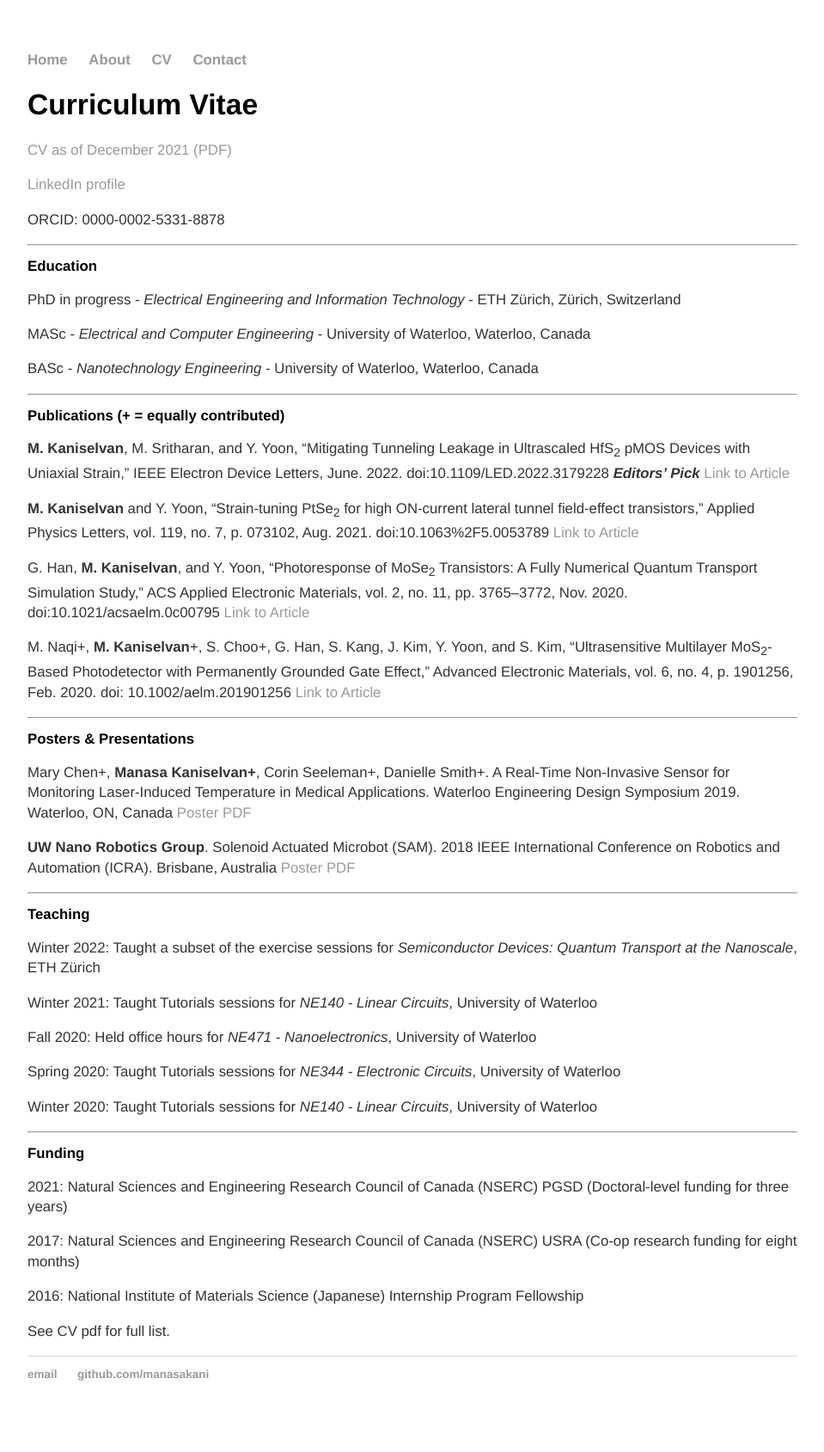
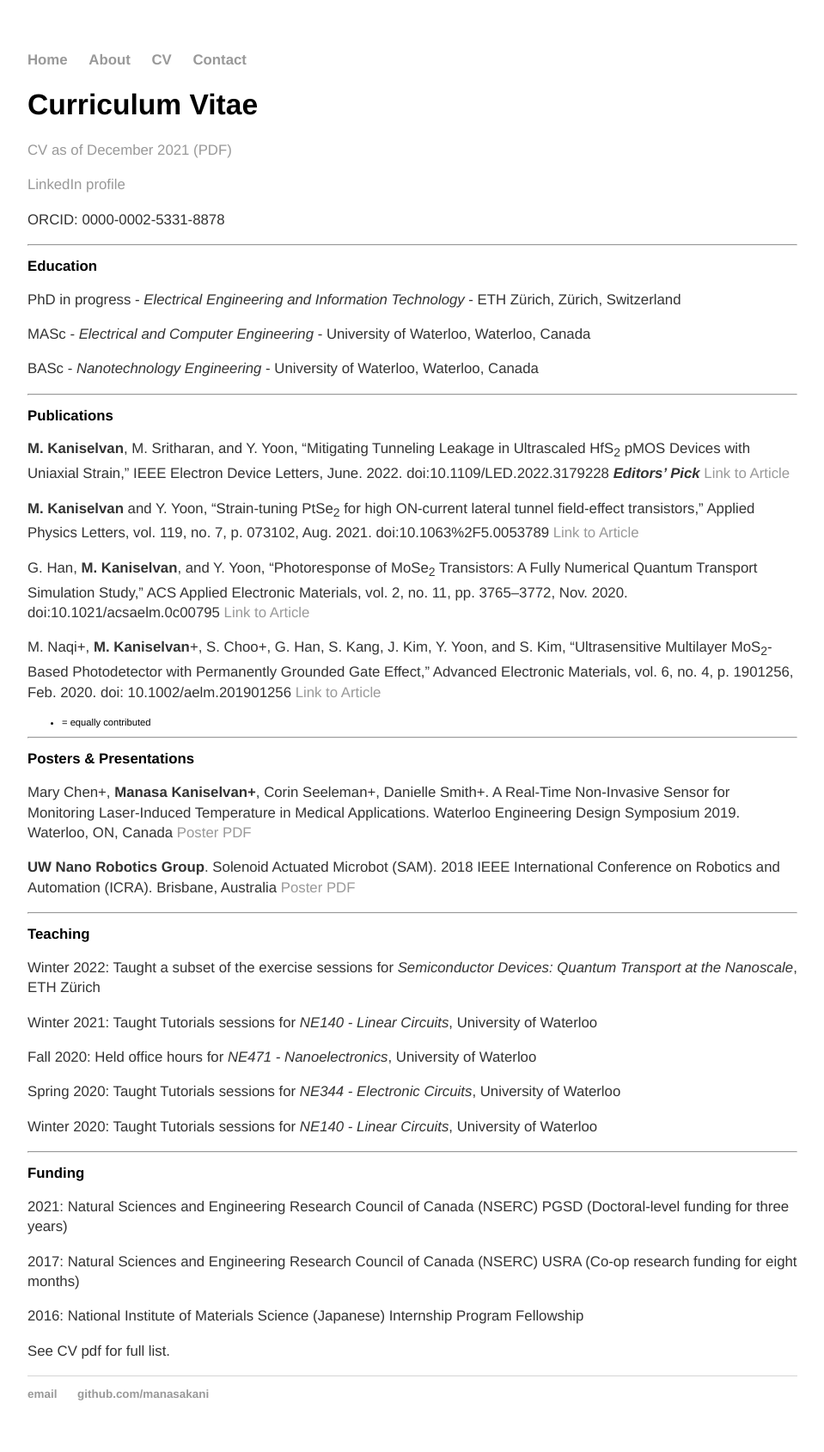
Before and after one commit to manasakani/manaskani.github.io, a Jekyll site: the page built from cv/index.md, in a window 1280 px wide. Shown: the whole page at 86% size, without its empty margins (160-1119 px from the left). Built offline with Jekyll 4.4.1, drawn with Linux system fonts in a browser that asks for light colours; before the commit the page ends 1666 px from its top, so only the background shows below that; part of the change alters nothing that is shown.

```diff
--- a/cv/index.md
+++ b/cv/index.md
@@ -27,7 +27,7 @@ BASc - _Nanotechnology Engineering_ - University of Waterloo, Waterloo, Canada
 ----
 <!-- blank line -->
 
-## Publications (+ = equally contributed)
+## Publications
 
 **M. Kaniselvan**, M. Sritharan, and Y. Yoon, “Mitigating Tunneling Leakage in Ultrascaled HfS<sub>2</sub> pMOS Devices with Uniaxial Strain,” IEEE Electron Device Letters, June. 2022. doi:10.1109/LED.2022.3179228 _**Editors' Pick**_ [Link to Article](https://ieeexplore.ieee.org/document/9785648)
 
@@ -38,6 +38,8 @@ G. Han, **M. Kaniselvan**, and Y. Yoon, “Photoresponse of MoSe<sub>2</sub> Tra
 
 M. Naqi+, **M. Kaniselvan**+, S. Choo+, G. Han, S. Kang, J. Kim, Y. Yoon, and S. Kim, “Ultrasensitive Multilayer MoS<sub>2</sub>‐Based Photodetector with Permanently Grounded Gate Effect,” Advanced Electronic Materials, vol. 6, no. 4, p. 1901256, Feb. 2020.
 doi: 10.1002/aelm.201901256 [Link to Article](https://onlinelibrary.wiley.com/doi/10.1002/aelm.201901256)
+
++ = equally contributed
 
 <!-- blank line -->
 ----
```
